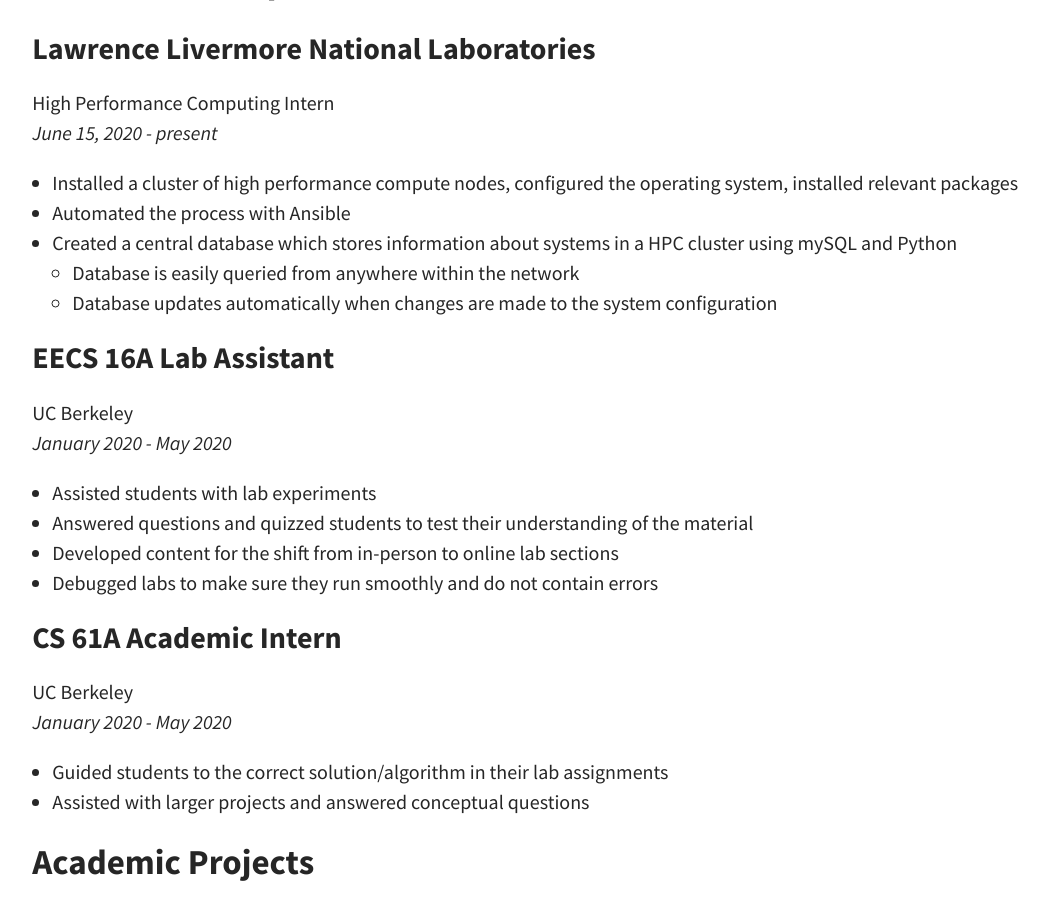
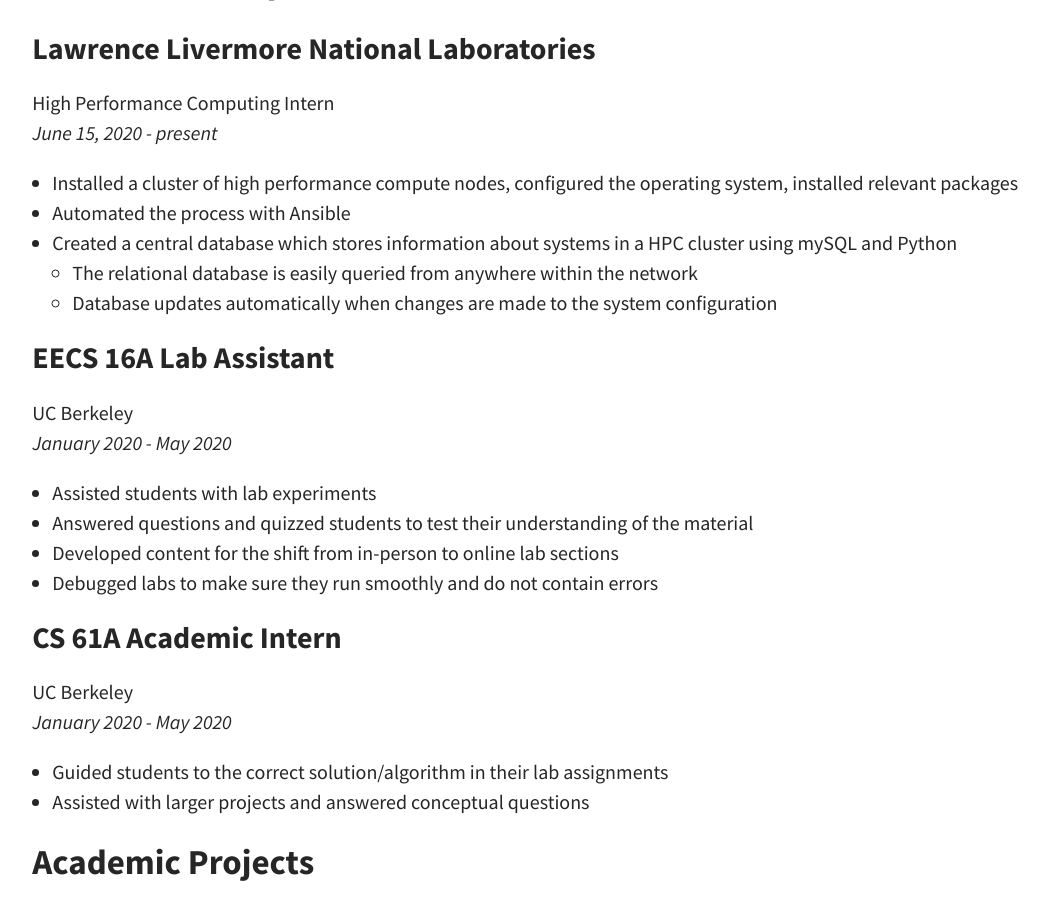
Before and after one commit to nishap1225/nishap1225.github.io, a Jekyll site: the page built from pages/resume.md, in a window 1280 px wide and 900 px high, scrolled down 1695 px. Shown: the whole window, without its empty margins (83-1132 px from the left). Built offline with Jekyll 4.4.1, drawn with Linux system fonts in a browser that asks for light colours.

Commit message:
resume update

```diff
--- a/pages/resume.md
+++ b/pages/resume.md
@@ -48,7 +48,7 @@ High Performance Computing Intern
 - Installed a cluster of high performance compute nodes, configured the operating system, installed relevant packages
 - Automated the process with Ansible
 - Created a central database which stores information about systems in a HPC cluster using mySQL and Python
-  - Database is easily queried from anywhere within the network
+  - The relational database is easily queried from anywhere within the network
   - Database updates automatically when changes are made to the system configuration
 
 
```
